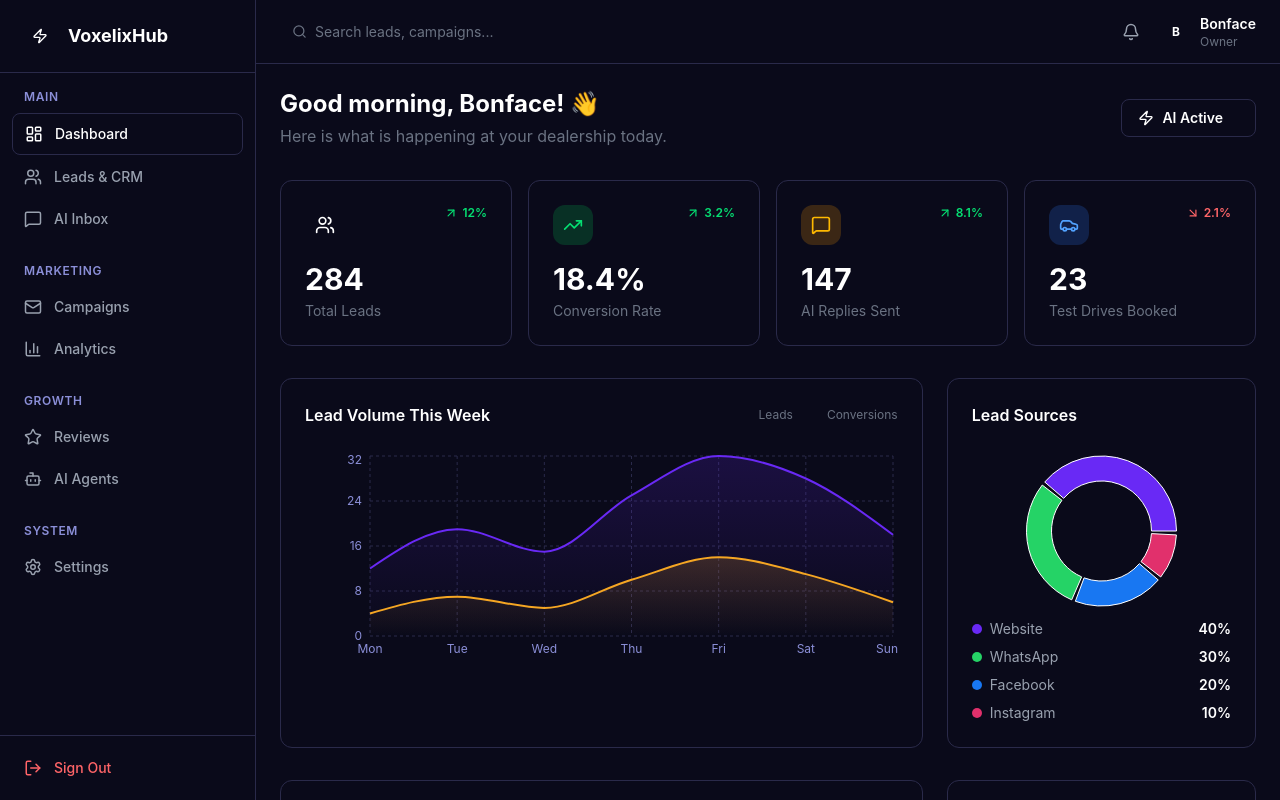
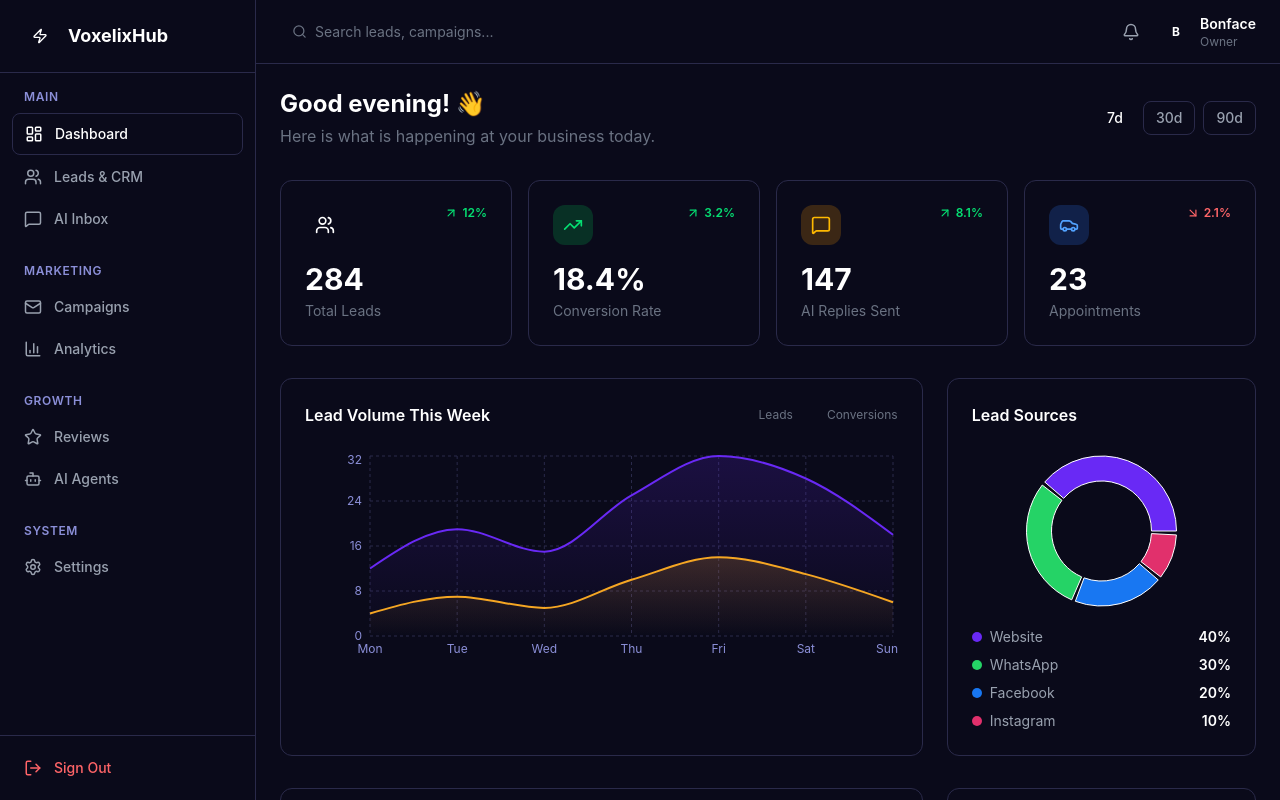
Before and after one commit to BonfaceRo/voxelixhub-frontend, a Next.js app: page /dashboard in a window 1280 px wide. Shown: the top 800 px of the page. Built offline with nearby package versions, Linux system fonts and the light colour scheme.

Commit message:
Fix greeting and dashboard

```diff
--- a/app/dashboard/page.tsx
+++ b/app/dashboard/page.tsx
@@ -1,28 +1,17 @@
 'use client';
 
+import { useState, useEffect } from 'react';
 import {
-  Users,
-  TrendingUp,
-  MessageSquare,
-  Car,
-  ArrowUpRight,
-  ArrowDownRight,
-  Zap,
+  Users, TrendingUp, MessageSquare, Car,
+  ArrowUpRight, ArrowDownRight, Zap, Activity,
+  Clock, Star
 } from 'lucide-react';
 import {
-  AreaChart,
-  Area,
-  XAxis,
-  YAxis,
-  CartesianGrid,
-  Tooltip,
-  ResponsiveContainer,
-  PieChart,
-  Pie,
-  Cell,
+  AreaChart, Area, XAxis, YAxis,
+  CartesianGrid, Tooltip, ResponsiveContainer,
+  PieChart, Pie, Cell,
 } from 'recharts';
 
-// ── Mock Data ─────────────────────────────────────────────────────────────────
 const LEAD_TREND = [
   { day: 'Mon', leads: 12, conversions: 4 },
   { day: 'Tue', leads: 19, conversions: 7 },
@@ -41,18 +30,18 @@ const CHANNEL_DATA = [
 ];
 
 const RECENT_LEADS = [
-  { id: 1, name: 'Thabo Nkosi',    source: 'WhatsApp', status: 'HOT',  time: '5m ago',  interest: 'BMW X5' },
-  { id: 2, name: 'Priya Pillay',   source: 'Website',  status: 'WARM', time: '22m ago', interest: 'Toyota Hilux' },
-  { id: 3, name: 'James van Wyk',  source: 'Facebook', status: 'NEW',  time: '1h ago',  interest: 'VW Polo' },
-  { id: 4, name: 'Nomsa Dlamini',  source: 'Website',  status: 'WARM', time: '2h ago',  interest: 'Honda CRV' },
-  { id: 5, name: 'Ruan Botha',     source: 'Instagram',status: 'NEW',  time: '3h ago',  interest: 'Ford Ranger' },
+  { id: 1, name: 'Thabo Nkosi',   source: 'WhatsApp', status: 'HOT',  time: '5m ago',  interest: 'BMW X5' },
+  { id: 2, name: 'Priya Pillay',  source: 'Website',  status: 'WARM', time: '22m ago', interest: 'Toyota Hilux' },
+  { id: 3, name: 'James van Wyk', source: 'Facebook', status: 'NEW',  time: '1h ago',  interest: 'VW Polo' },
+  { id: 4, name: 'Nomsa Dlamini', source: 'Website',  status: 'WARM', time: '2h ago',  interest: 'Honda CRV' },
+  { id: 5, name: 'Ruan Botha',    source: 'Instagram',status: 'NEW',  time: '3h ago',  interest: 'Ford Ranger' },
 ];
 
 const AI_ACTIVITY = [
-  { text: 'Auto-replied to Thabo Nkosi on WhatsApp',     time: '5m ago' },
-  { text: 'Sent follow-up SMS to 8 warm leads',           time: '30m ago' },
-  { text: 'Scored 3 new leads as HOT',                    time: '1h ago' },
-  { text: 'Generated ad copy for Facebook campaign',      time: '2h ago' },
+  { text: 'Auto-replied to Thabo Nkosi on WhatsApp',  time: '5m ago' },
+  { text: 'Sent follow-up SMS to 8 warm leads',        time: '30m ago' },
+  { text: 'Scored 3 new leads as HOT',                 time: '1h ago' },
+  { text: 'Generated ad copy for Facebook campaign',   time: '2h ago' },
 ];
 
 const STATUS_COLORS: Record<string, string> = {
@@ -68,19 +57,15 @@ const SOURCE_COLORS: Record<string, string> = {
   Instagram: 'bg-pink-500/20 text-pink-400',
 };
 
-// ── Stat Card ─────────────────────────────────────────────────────────────────
-function StatCard({
-  icon: Icon,
-  label,
-  value,
-  trend,
-  color,
-}: {
-  icon: any;
-  label: string;
-  value: string;
-  trend: number;
-  color: string;
+function getGreeting() {
+  const hour = new Date().getHours();
+  if (hour < 12) return 'Good morning';
+  if (hour < 17) return 'Good afternoon';
+  return 'Good evening';
+}
+
+function StatCard({ icon: Icon, label, value, trend, color }: {
+  icon: any; label: string; value: string; trend: number; color: string;
 }) {
   const up = trend >= 0;
   return (
@@ -100,74 +85,60 @@ function StatCard({
   );
 }
 
-// ── Main Dashboard ────────────────────────────────────────────────────────────
 export default function DashboardPage() {
+  const [greeting, setGreeting] = useState('Welcome');
+  const [userName, setUserName] = useState('');
+  const [timeRange, setTimeRange] = useState('7d');
+
+  useEffect(() => {
+    setGreeting(getGreeting());
+    const user = localStorage.getItem('user');
+    if (user) {
+      const parsed = JSON.parse(user);
+      setUserName(parsed.firstName || '');
+    }
+  }, []);
+
   return (
     <div className="max-w-7xl mx-auto animate-fade-in">
-      {/* Header */}
       <div className="flex items-center justify-between mb-8">
         <div>
           <h1 className="text-2xl font-bold text-white">
-            Good morning, Bonface! 👋
+            {greeting}{userName ? `, ${userName}!` : '!'} 👋
           </h1>
-          <p className="text-gray-500 mt-1">
-            Here is what is happening at your dealership today.
-          </p>
+          <p className="text-gray-500 mt-1">Here is what is happening at your business today.</p>
         </div>
-        <div className="flex items-center gap-2 bg-brand-500/10 border border-brand-500/30 rounded-lg px-4 py-2">
-          <Zap size={16} className="text-brand-400" />
-          <span className="text-sm font-semibold text-brand-400">AI Active</span>
-          <span className="w-2 h-2 rounded-full bg-brand-400 animate-pulse" />
+        <div className="flex items-center gap-2">
+          {(['7d', '30d', '90d'] as const).map(r => (
+            <button
+              key={r}
+              onClick={() => setTimeRange(r)}
+              className={`px-3 py-1.5 rounded-lg text-sm font-medium transition-all ${
+                timeRange === r
+                  ? 'bg-brand-500 text-white'
+                  : 'bg-dark-300 border border-dark-100 text-gray-400 hover:text-white'
+              }`}
+            >
+              {r}
+            </button>
+          ))}
         </div>
       </div>
 
-      {/* Stats Row */}
       <div className="grid grid-cols-1 sm:grid-cols-2 xl:grid-cols-4 gap-4 mb-8">
-        <StatCard
-          icon={Users}
-          label="Total Leads"
-          value="284"
-          trend={12}
-          color="bg-brand-500/20 text-brand-400"
-        />
-        <StatCard
-          icon={TrendingUp}
-          label="Conversion Rate"
-          value="18.4%"
-          trend={3.2}
-          color="bg-green-500/20 text-green-400"
-        />
-        <StatCard
-          icon={MessageSquare}
-          label="AI Replies Sent"
-          value="147"
-          trend={8.1}
-          color="bg-amber-500/20 text-amber-400"
-        />
-        <StatCard
-          icon={Car}
-          label="Test Drives Booked"
-          value="23"
-          trend={-2.1}
-          color="bg-blue-500/20 text-blue-400"
-        />
+        <StatCard icon={Users}        label="Total Leads"      value="284"   trend={12}   color="bg-brand-500/20 text-brand-400" />
+        <StatCard icon={TrendingUp}   label="Conversion Rate"  value="18.4%" trend={3.2}  color="bg-green-500/20 text-green-400" />
+        <StatCard icon={MessageSquare}label="AI Replies Sent"  value="147"   trend={8.1}  color="bg-amber-500/20 text-amber-400" />
+        <StatCard icon={Car}          label="Appointments"     value="23"    trend={-2.1} color="bg-blue-500/20 text-blue-400" />
       </div>
 
-      {/* Charts Row */}
       <div className="grid grid-cols-1 lg:grid-cols-3 gap-6 mb-8">
-        {/* Lead Trend Chart */}
         <div className="lg:col-span-2 bg-dark-300 border border-dark-100 rounded-xl p-6">
           <div className="flex items-center justify-between mb-6">
             <h3 className="font-semibold text-white">Lead Volume This Week</h3>
             <div className="flex items-center gap-4 text-xs text-gray-500">
-              <span className="flex items-center gap-1.5">
-                <span className="w-3 h-3 rounded-full bg-brand-500 inline-block" />
-                Leads
-              </span>
-              <span className="flex items-center gap-1.5">
-                <span className="w-3 h-3 rounded-full bg-accent-500 inline-block" />
-                Conversions
-              </span>
+              <span className="flex items-center gap-1.5"><span className="w-3 h-3 rounded-full bg-brand-500 inline-block" />Leads</span>
+              <span className="flex items-center gap-1.5"><span className="w-3 h-3 rounded-full bg-accent-500 inline-block" />Conversions</span>
             </div>
           </div>
           <ResponsiveContainer width="100%" height={220}>
@@ -185,52 +156,27 @@ export default function DashboardPage() {
               <CartesianGrid strokeDasharray="3 3" stroke="#2a2a4a" />
               <XAxis dataKey="day" tick={{ fontSize: 12, fill: '#8b8fd8' }} axisLine={false} tickLine={false} />
               <YAxis tick={{ fontSize: 12, fill: '#8b8fd8' }} axisLine={false} tickLine={false} />
-              <Tooltip
-                contentStyle={{
-                  borderRadius: '10px',
-                  border: '1px solid #2a2a4a',
-                  background: '#12122a',
-                  color: '#fff',
-                  fontSize: '12px',
-                }}
-              />
+              <Tooltip contentStyle={{ borderRadius: '10px', border: '1px solid #2a2a4a', background: '#12122a', color: '#fff', fontSize: '12px' }} />
               <Area type="monotone" dataKey="leads"       stroke="#6929f5" fill="url(#leadsGrad)" strokeWidth={2} />
               <Area type="monotone" dataKey="conversions" stroke="#f5a623" fill="url(#convGrad)"  strokeWidth={2} />
             </AreaChart>
           </ResponsiveContainer>
         </div>
 
-        {/* Channel Breakdown */}
         <div className="bg-dark-300 border border-dark-100 rounded-xl p-6">
           <h3 className="font-semibold text-white mb-6">Lead Sources</h3>
           <ResponsiveContainer width="100%" height={160}>
             <PieChart>
-              <Pie
-                data={CHANNEL_DATA}
-                cx="50%"
-                cy="50%"
-                innerRadius={50}
-                outerRadius={75}
-                paddingAngle={3}
-                dataKey="value"
-              >
+              <Pie data={CHANNEL_DATA} cx="50%" cy="50%" innerRadius={50} outerRadius={75} paddingAngle={3} dataKey="value">
                 {CHANNEL_DATA.map((entry, index) => (
                   <Cell key={index} fill={entry.color} />
                 ))}
               </Pie>
-              <Tooltip
-                contentStyle={{
-                  borderRadius: '10px',
-                  border: '1px solid #2a2a4a',
-                  background: '#12122a',
-                  color: '#fff',
-                  fontSize: '12px',
-                }}
-              />
+              <Tooltip contentStyle={{ borderRadius: '10px', border: '1px solid #2a2a4a', background: '#12122a', color: '#fff', fontSize: '12px' }} />
             </PieChart>
           </ResponsiveContainer>
-          <div className="space-y-2 mt-2">
-            {CHANNEL_DATA.map((c) => (
+          <div className="space-y-2 mt-4">
+            {CHANNEL_DATA.map(c => (
               <div key={c.name} className="flex items-center justify-between text-sm">
                 <div className="flex items-center gap-2">
                   <span className="w-2.5 h-2.5 rounded-full" style={{ background: c.color }} />
@@ -243,22 +189,18 @@ export default function DashboardPage() {
         </div>
       </div>
 
-      {/* Bottom Row */}
       <div className="grid grid-cols-1 lg:grid-cols-3 gap-6">
-        {/* Recent Leads */}
         <div className="lg:col-span-2 bg-dark-300 border border-dark-100 rounded-xl overflow-hidden">
           <div className="flex items-center justify-between px-6 py-4 border-b border-dark-100">
             <h3 className="font-semibold text-white">Recent Leads</h3>
-            <a href="/dashboard/leads" className="text-sm text-brand-400 hover:text-brand-300 font-medium">
-              View All →
-            </a>
+            <a href="/dashboard/leads" className="text-sm text-brand-400 hover:text-brand-300 font-medium">View All →</a>
           </div>
           <div className="divide-y divide-dark-100">
-            {RECENT_LEADS.map((lead) => (
+            {RECENT_LEADS.map(lead => (
               <div key={lead.id} className="flex items-center justify-between px-6 py-4 hover:bg-dark-200 transition-colors">
                 <div className="flex items-center gap-3">
                   <div className="w-9 h-9 rounded-full bg-brand-500 flex items-center justify-center text-white text-xs font-bold">
-                    {lead.name.split(' ').map((n) => n[0]).join('')}
+                    {lead.name.split(' ').map(n => n[0]).join('')}
                   </div>
                   <div>
                     <p className="text-sm font-semibold text-white">{lead.name}</p>
@@ -266,12 +208,8 @@ export default function DashboardPage() {
                   </div>
                 </div>
                 <div className="flex items-center gap-2">
-                  <span className={`px-2 py-0.5 rounded-full text-xs font-semibold ${SOURCE_COLORS[lead.source]}`}>
-                    {lead.source}
-                  </span>
-                  <span className={`px-2 py-0.5 rounded-full text-xs font-semibold ${STATUS_COLORS[lead.status]}`}>
-                    {lead.status}
-                  </span>
+                  <span className={`px-2 py-0.5 rounded-full text-xs font-semibold ${SOURCE_COLORS[lead.source]}`}>{lead.source}</span>
+                  <span className={`px-2 py-0.5 rounded-full text-xs font-semibold ${STATUS_COLORS[lead.status]}`}>{lead.status}</span>
                   <span className="text-xs text-gray-500">{lead.time}</span>
                 </div>
               </div>
@@ -279,7 +217,6 @@ export default function DashboardPage() {
           </div>
         </div>
 
-        {/* AI Activity */}
         <div className="bg-dark-300 border border-dark-100 rounded-xl overflow-hidden">
           <div className="flex items-center gap-2 px-6 py-4 border-b border-dark-100">
             <div className="w-6 h-6 rounded-md bg-brand-500/20 flex items-center justify-center">
@@ -293,7 +230,9 @@ export default function DashboardPage() {
                 <div className="w-2 h-2 rounded-full bg-brand-400 mt-1.5 shrink-0 animate-pulse" />
                 <div>
                   <p className="text-xs text-gray-300 leading-relaxed">{item.text}</p>
-                  <p className="text-xs text-gray-600 mt-1">{item.time}</p>
+                  <p className="text-xs text-gray-600 mt-0.5 flex items-center gap-1">
+                    <Clock size={10} />{item.time}
+                  </p>
                 </div>
               </div>
             ))}
@@ -301,11 +240,11 @@ export default function DashboardPage() {
           <div className="px-4 pb-4">
             <div className="flex items-center justify-between p-3 rounded-xl bg-brand-500/10 border border-brand-500/20">
               <div>
-                <p className="text-xs font-bold text-brand-300">AI Working</p>
+                <p className="text-xs font-bold text-brand-300">AI Working 24/7</p>
                 <p className="text-xs text-brand-400/70">147 auto-replies this week</p>
               </div>
               <div className="flex gap-1">
-                {[1, 2, 3].map((d) => (
+                {[1,2,3].map(d => (
                   <div key={d} className="typing-dot w-2 h-2 rounded-full bg-brand-400" />
                 ))}
               </div>
```
